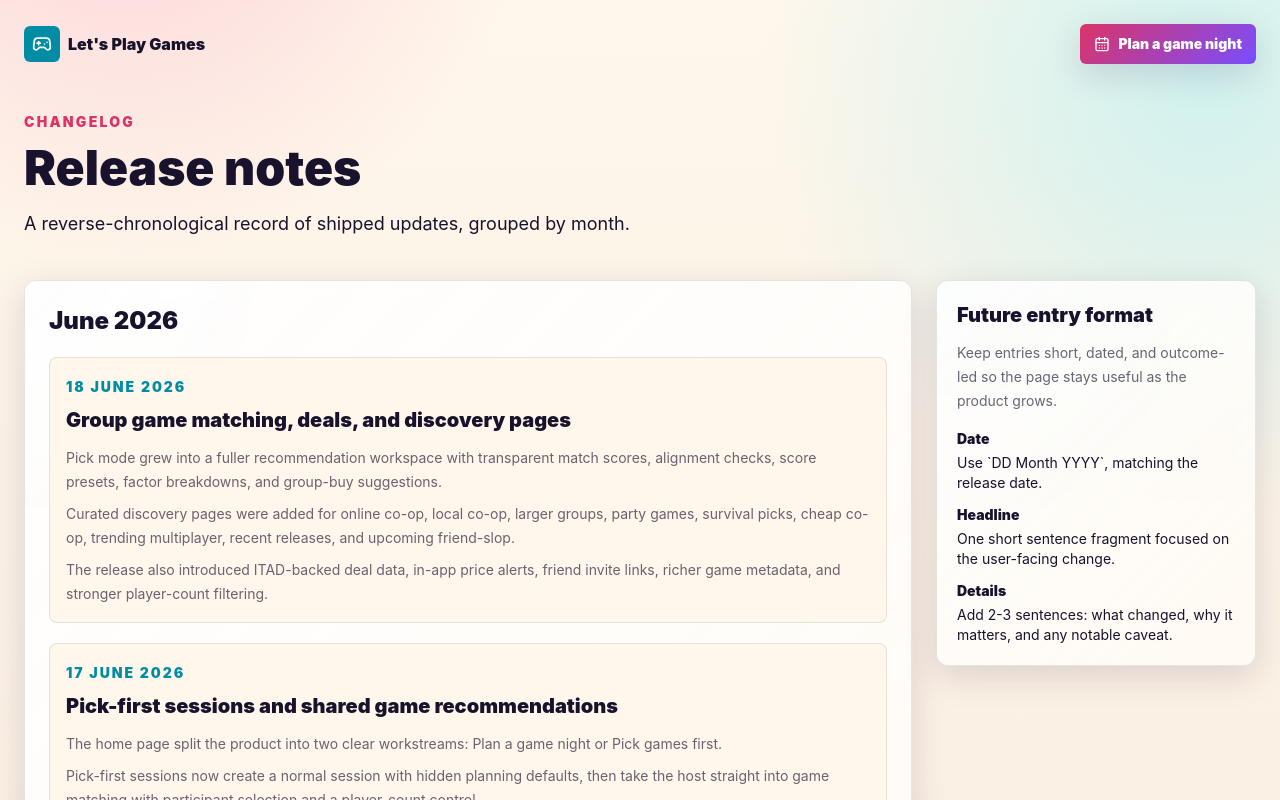
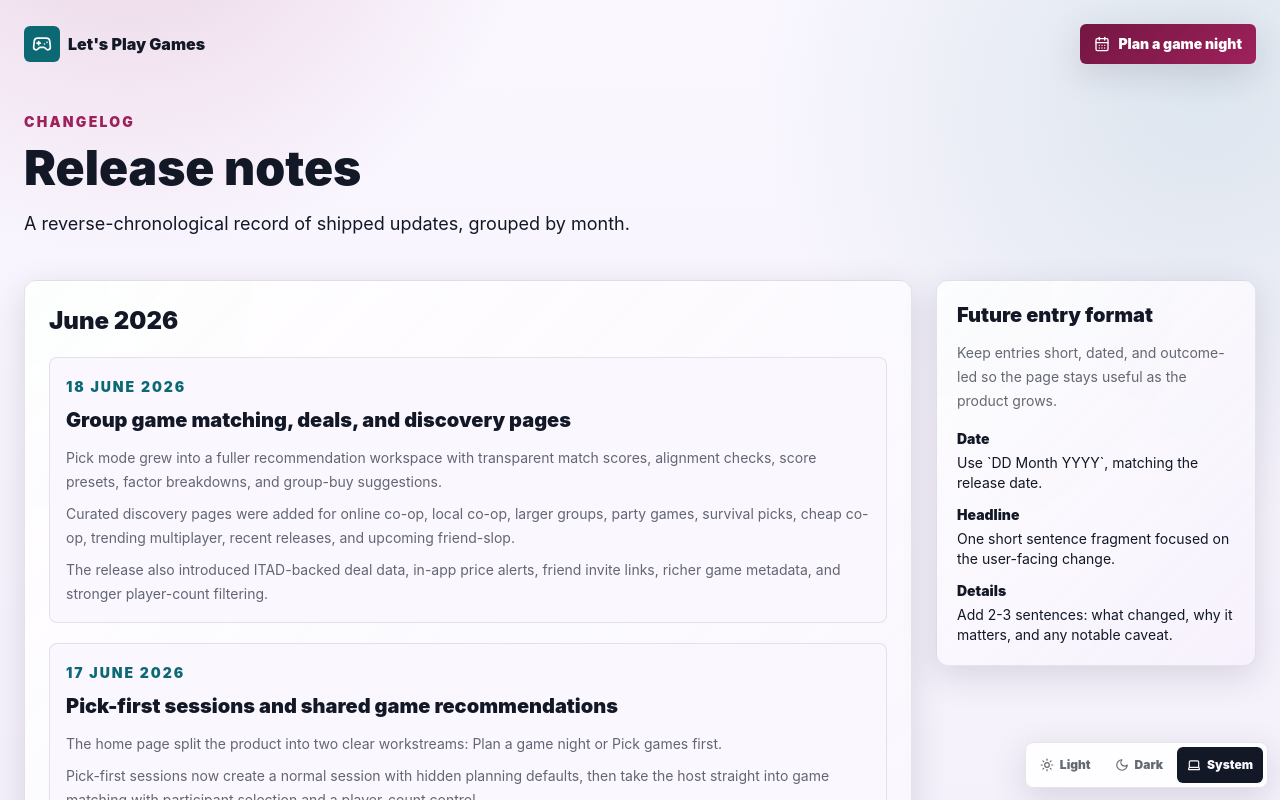
Before and after one commit to HazzJC/WhatShouldWePlay, a Next.js app: page /release-notes in a window 1280 px wide. Shown: the top 800 px of the page. Built offline with nearby package versions, Linux system fonts and the light colour scheme.

Commit message:
...actual dark mode fixes

```diff
--- a/src/app/globals.css
+++ b/src/app/globals.css
@@ -4,48 +4,70 @@
 
 :root {
   color-scheme: light;
-  --color-ink: 24 18 44;
-  --color-paper: 255 247 236;
-  --color-linen: 243 229 214;
+  --color-ink: 18 24 38;
+  --color-paper: 250 247 255;
+  --color-linen: 237 232 246;
   --color-surface: 255 255 255;
-  --color-surface-strong: 255 251 245;
-  --color-coral: 219 52 102;
-  --color-coral-dark: 171 26 75;
-  --color-teal: 0 140 165;
-  --color-teal-dark: 0 94 118;
-  --color-gold: 219 154 36;
-  --color-moss: 30 126 91;
-  --color-slate: 63 78 102;
-  --color-ember: 232 76 45;
-  --color-tide: 0 175 205;
-  --color-neon-pink: 236 40 121;
-  --color-neon-cyan: 0 220 255;
-  --color-neon-violet: 120 78 255;
-  --color-shadow: 49 22 72;
+  --color-surface-strong: 246 241 252;
+  --color-coral: 158 33 91;
+  --color-coral-dark: 115 22 66;
+  --color-teal: 12 105 116;
+  --color-teal-dark: 8 78 88;
+  --color-gold: 143 94 10;
+  --color-moss: 28 106 73;
+  --color-slate: 51 65 85;
+  --color-ember: 170 54 35;
+  --color-tide: 12 105 116;
+  --color-neon-pink: 158 33 91;
+  --color-neon-cyan: 12 105 116;
+  --color-neon-violet: 91 63 166;
+  --color-shadow: 45 38 62;
   background: rgb(var(--color-paper));
   color: rgb(var(--color-ink));
 }
 
+[data-theme="dark"] {
+  color-scheme: dark;
+  --color-ink: 238 242 255;
+  --color-paper: 9 12 25;
+  --color-linen: 18 23 42;
+  --color-surface: 20 25 45;
+  --color-surface-strong: 29 36 64;
+  --color-coral: 190 43 103;
+  --color-coral-dark: 145 28 78;
+  --color-teal: 28 129 133;
+  --color-teal-dark: 18 99 104;
+  --color-gold: 225 175 73;
+  --color-moss: 35 128 84;
+  --color-slate: 174 185 202;
+  --color-ember: 220 86 61;
+  --color-tide: 28 129 133;
+  --color-neon-pink: 190 43 103;
+  --color-neon-cyan: 28 129 133;
+  --color-neon-violet: 139 113 214;
+  --color-shadow: 0 0 0;
+}
+
 @media (prefers-color-scheme: dark) {
-  :root {
+  :root:not([data-theme="light"]) {
     color-scheme: dark;
-    --color-ink: 244 247 255;
-    --color-paper: 8 10 24;
-    --color-linen: 17 22 45;
-    --color-surface: 15 18 38;
-    --color-surface-strong: 24 29 58;
-    --color-coral: 255 51 122;
-    --color-coral-dark: 213 32 96;
-    --color-teal: 0 224 255;
-    --color-teal-dark: 0 165 205;
-    --color-gold: 255 198 63;
-    --color-moss: 56 219 154;
-    --color-slate: 148 163 184;
-    --color-ember: 255 104 69;
-    --color-tide: 0 224 255;
-    --color-neon-pink: 255 51 140;
-    --color-neon-cyan: 0 224 255;
-    --color-neon-violet: 151 102 255;
+    --color-ink: 238 242 255;
+    --color-paper: 9 12 25;
+    --color-linen: 18 23 42;
+    --color-surface: 20 25 45;
+    --color-surface-strong: 29 36 64;
+    --color-coral: 190 43 103;
+    --color-coral-dark: 145 28 78;
+    --color-teal: 28 129 133;
+    --color-teal-dark: 18 99 104;
+    --color-gold: 225 175 73;
+    --color-moss: 35 128 84;
+    --color-slate: 174 185 202;
+    --color-ember: 220 86 61;
+    --color-tide: 28 129 133;
+    --color-neon-pink: 190 43 103;
+    --color-neon-cyan: 28 129 133;
+    --color-neon-violet: 139 113 214;
     --color-shadow: 0 0 0;
   }
 }
@@ -64,8 +86,8 @@ body {
   margin: 0;
   background:
     radial-gradient(circle at 10% -8%, rgb(var(--color-neon-pink) / 0.18), transparent 26rem),
-    radial-gradient(circle at 94% 4%, rgb(var(--color-neon-cyan) / 0.18), transparent 28rem),
-    radial-gradient(circle at 50% 112%, rgb(var(--color-neon-violet) / 0.10), transparent 32rem),
+    radial-gradient(circle at 94% 4%, rgb(var(--color-neon-cyan) / 0.12), transparent 28rem),
+    radial-gradient(circle at 50% 112%, rgb(var(--color-neon-violet) / 0.08), transparent 32rem),
     linear-gradient(180deg, rgb(var(--color-paper)) 0%, rgb(var(--color-linen)) 100%);
   font-family:
     Inter, ui-sans-serif, system-ui, -apple-system, BlinkMacSystemFont, "Segoe UI", sans-serif;
@@ -113,7 +135,7 @@ canvas {
 
 .primary-button {
   @apply focus-ring inline-flex items-center justify-center gap-2 rounded-md px-3.5 py-2.5 text-sm font-black text-white shadow-card transition duration-200 hover:-translate-y-0.5;
-  background: linear-gradient(135deg, rgb(var(--color-coral)), rgb(var(--color-neon-violet)));
+  background: linear-gradient(135deg, rgb(var(--color-coral-dark)), rgb(var(--color-coral)));
 }
 
 .secondary-button {
@@ -139,34 +161,65 @@ canvas {
 }
 
 @media (prefers-color-scheme: dark) {
-  body {
+  html:not([data-theme="light"]) body {
     background:
-      radial-gradient(circle at 8% -10%, rgb(var(--color-neon-pink) / 0.24), transparent 24rem),
-      radial-gradient(circle at 92% 0%, rgb(var(--color-neon-cyan) / 0.20), transparent 26rem),
-      radial-gradient(circle at 50% 112%, rgb(var(--color-neon-violet) / 0.18), transparent 34rem),
-      linear-gradient(180deg, #080a18 0%, #0f1430 58%, #070816 100%);
+      radial-gradient(circle at 8% -10%, rgb(var(--color-neon-pink) / 0.16), transparent 24rem),
+      radial-gradient(circle at 92% 0%, rgb(var(--color-neon-cyan) / 0.14), transparent 26rem),
+      radial-gradient(circle at 50% 112%, rgb(var(--color-neon-violet) / 0.12), transparent 34rem),
+      linear-gradient(180deg, #090c19 0%, #11172b 58%, #080a16 100%);
   }
+}
 
-  .bg-white,
-  .bg-white\/70,
-  .bg-white\/75,
-  .bg-white\/85,
-  .bg-white\/92,
-  .bg-white\/95 {
+[data-theme="dark"] body {
+  background:
+    radial-gradient(circle at 8% -10%, rgb(var(--color-neon-pink) / 0.16), transparent 24rem),
+    radial-gradient(circle at 92% 0%, rgb(var(--color-neon-cyan) / 0.14), transparent 26rem),
+    radial-gradient(circle at 50% 112%, rgb(var(--color-neon-violet) / 0.12), transparent 34rem),
+    linear-gradient(180deg, #090c19 0%, #11172b 58%, #080a16 100%);
+}
+
+@media (prefers-color-scheme: dark) {
+  html:not([data-theme="light"]) .bg-white,
+  html:not([data-theme="light"]) .bg-white\/70,
+  html:not([data-theme="light"]) .bg-white\/75,
+  html:not([data-theme="light"]) .bg-white\/85,
+  html:not([data-theme="light"]) .bg-white\/92,
+  html:not([data-theme="light"]) .bg-white\/95 {
     background-color: rgb(var(--color-surface) / 0.88);
   }
 
-  .border-red-200 {
+  html:not([data-theme="light"]) .border-red-200 {
     border-color: rgb(248 113 113 / 0.42);
   }
 
-  .bg-red-50 {
+  html:not([data-theme="light"]) .bg-red-50 {
     background-color: rgb(127 29 29 / 0.22);
   }
 
-  .text-red-800 {
+  html:not([data-theme="light"]) .text-red-800 {
     color: rgb(254 202 202);
   }
+}
+
+[data-theme="dark"] .bg-white,
+[data-theme="dark"] .bg-white\/70,
+[data-theme="dark"] .bg-white\/75,
+[data-theme="dark"] .bg-white\/85,
+[data-theme="dark"] .bg-white\/92,
+[data-theme="dark"] .bg-white\/95 {
+  background-color: rgb(var(--color-surface) / 0.88);
+}
+
+[data-theme="dark"] .border-red-200 {
+  border-color: rgb(248 113 113 / 0.42);
+}
+
+[data-theme="dark"] .bg-red-50 {
+  background-color: rgb(127 29 29 / 0.22);
+}
+
+[data-theme="dark"] .text-red-800 {
+  color: rgb(254 202 202);
 }
 
 @media (prefers-reduced-motion: reduce) {
--- a/src/app/layout.tsx
+++ b/src/app/layout.tsx
@@ -1,4 +1,5 @@
 import type { Metadata } from "next";
+import { ThemeToggle } from "@/components/theme-toggle";
 import "./globals.css";
 
 export const metadata: Metadata = {
@@ -12,8 +13,23 @@ export default function RootLayout({
   children: React.ReactNode;
 }>) {
   return (
-    <html lang="en">
-      <body>{children}</body>
+    <html lang="en" suppressHydrationWarning>
+      <body>
+        <script
+          dangerouslySetInnerHTML={{
+            __html: `
+try {
+  var theme = window.localStorage.getItem('theme-mode');
+  if (theme === 'light' || theme === 'dark') {
+    document.documentElement.dataset.theme = theme;
+  }
+} catch (_) {}
+            `.trim(),
+          }}
+        />
+        {children}
+        <ThemeToggle />
+      </body>
     </html>
   );
 }
--- /dev/null
+++ b/src/components/theme-toggle.tsx
@@ -0,0 +1,60 @@
+"use client";
+
+import type React from "react";
+import { useEffect, useState } from "react";
+import { Laptop, Moon, Sun } from "lucide-react";
+
+type ThemeMode = "light" | "dark" | "system";
+
+const modes: Array<{ mode: ThemeMode; label: string; icon: React.ReactNode }> = [
+  { mode: "light", label: "Light", icon: <Sun className="h-3.5 w-3.5" /> },
+  { mode: "dark", label: "Dark", icon: <Moon className="h-3.5 w-3.5" /> },
+  { mode: "system", label: "System", icon: <Laptop className="h-3.5 w-3.5" /> },
+];
+
+export function ThemeToggle() {
+  const [mode, setMode] = useState<ThemeMode>("system");
+
+  useEffect(() => {
+    const saved = window.localStorage.getItem("theme-mode");
+    if (saved === "light" || saved === "dark" || saved === "system") {
+      setMode(saved);
+    }
+  }, []);
+
+  function updateMode(nextMode: ThemeMode) {
+    setMode(nextMode);
+    window.localStorage.setItem("theme-mode", nextMode);
+
+    if (nextMode === "system") {
+      document.documentElement.removeAttribute("data-theme");
+    } else {
+      document.documentElement.dataset.theme = nextMode;
+    }
+  }
+
+  return (
+    <div className="fixed bottom-3 right-3 z-50 rounded-lg border border-ink/10 bg-white/85 p-1 shadow-card backdrop-blur" aria-label="Colour theme">
+      <div className="flex gap-1">
+        {modes.map((item) => {
+          const active = mode === item.mode;
+
+          return (
+            <button
+              key={item.mode}
+              type="button"
+              className={`focus-ring inline-flex h-9 items-center gap-1.5 rounded-md px-2.5 text-xs font-black transition ${
+                active ? "bg-ink text-paper" : "text-ink/65 hover:bg-paper hover:text-ink"
+              }`}
+              aria-pressed={active}
+              onClick={() => updateMode(item.mode)}
+            >
+              {item.icon}
+              <span className="hidden sm:inline">{item.label}</span>
+            </button>
+          );
+        })}
+      </div>
+    </div>
+  );
+}
```
